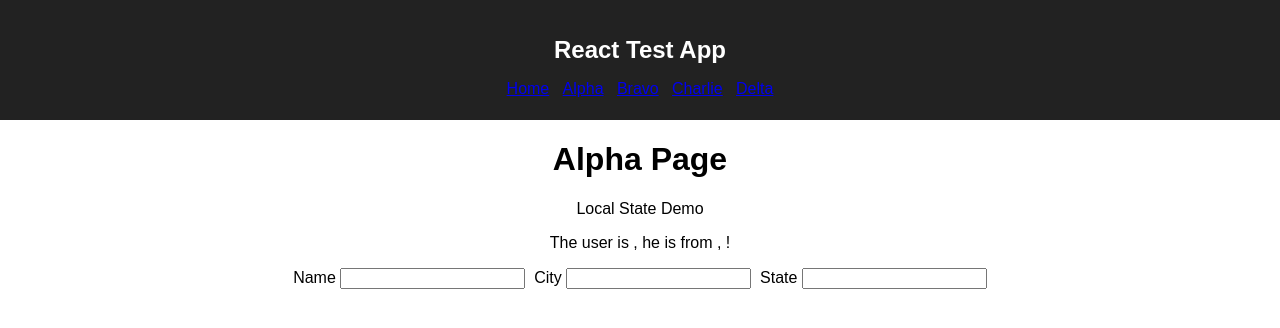
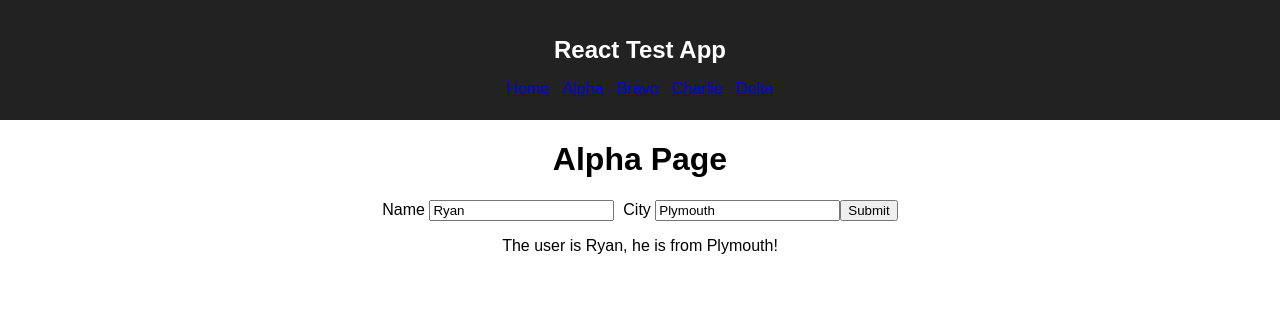
Before and after one commit to Arkmer/1-react-basic, a React (Create React App) app: page /alpha in a window 1280 px wide. Shown: the top 328 px of the page. Built offline with nearby package versions, Linux system fonts and the light colour scheme.

Commit message:
created form

```diff
--- a/src/components/Alpha/Alpha.js
+++ b/src/components/Alpha/Alpha.js
@@ -8,6 +8,8 @@ class Alpha extends Component {
 
       this.state = {
         user: {
+          name: 'Ryan',
+          city: 'Plymouth',
         }
       }
     }
@@ -24,18 +26,28 @@ class Alpha extends Component {
       })
     }
 
+    handleSubmit = (event) => {
+      console.log('User:', this.state.user);
+      event.preventDefault();
+      this.setState({
+        user: {
+          name: '',
+          city: '',
+        }
+      })
+    }
+
     render() {
       return (
         <div>
             <h1>Alpha Page</h1>
-            <p>Local State Demo</p>
+            <form onSubmit={this.handleSubmit}>
+              Name <input value={this.state.user.name} onChange={this.handleChangeFor('name')} />&nbsp;
+              City <input value={this.state.user.city} onChange={this.handleChangeFor('city')} />
+              <input type='submit' value='Submit' />
+            </form>
             <p>
-              The user is { this.state.user.name }, he is from { this.state.user.city }, { this.state.user.state }!
-            </p>
-            <p>
-              Name <input onChange={this.handleChangeFor('name')} />&nbsp;
-              City <input onChange={this.handleChangeFor('city')} />&nbsp;
-              State <input onChange={this.handleChangeFor('state')} />
+              The user is { this.state.user.name }, he is from { this.state.user.city }!
             </p>
         </div>
     );
```
